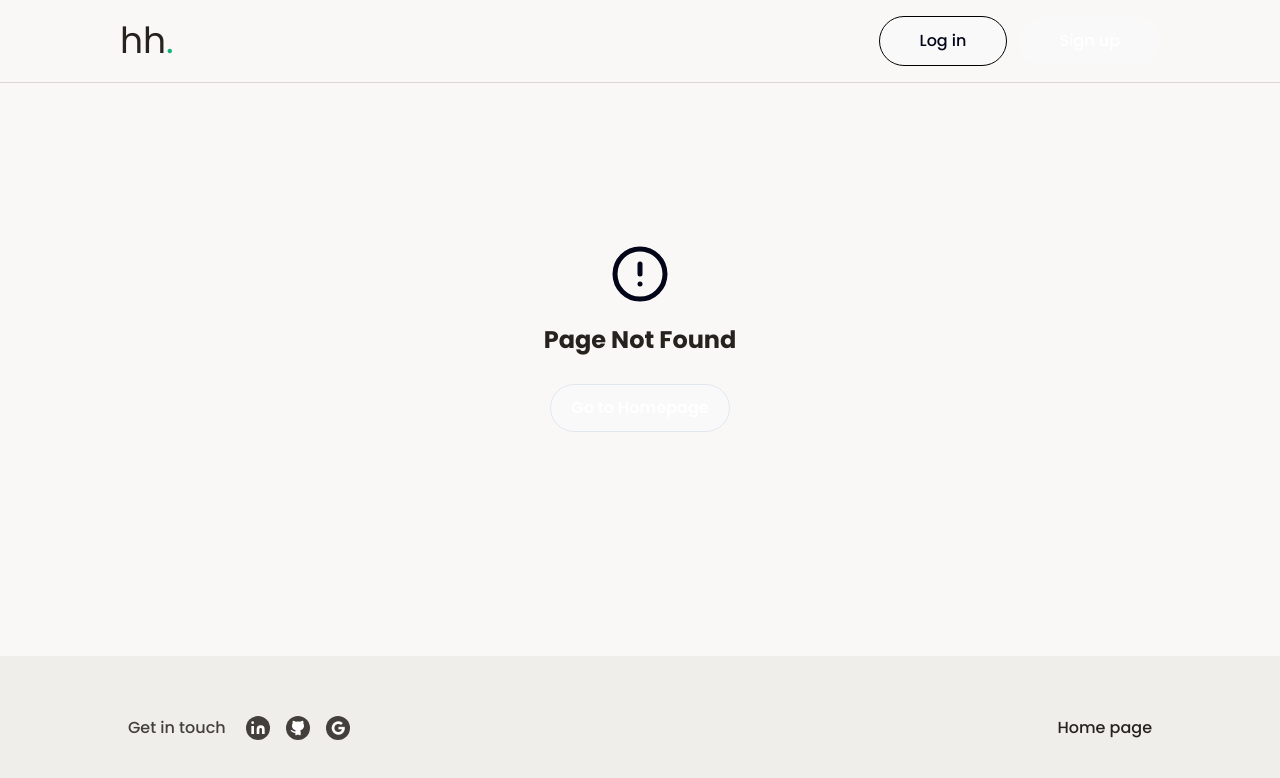
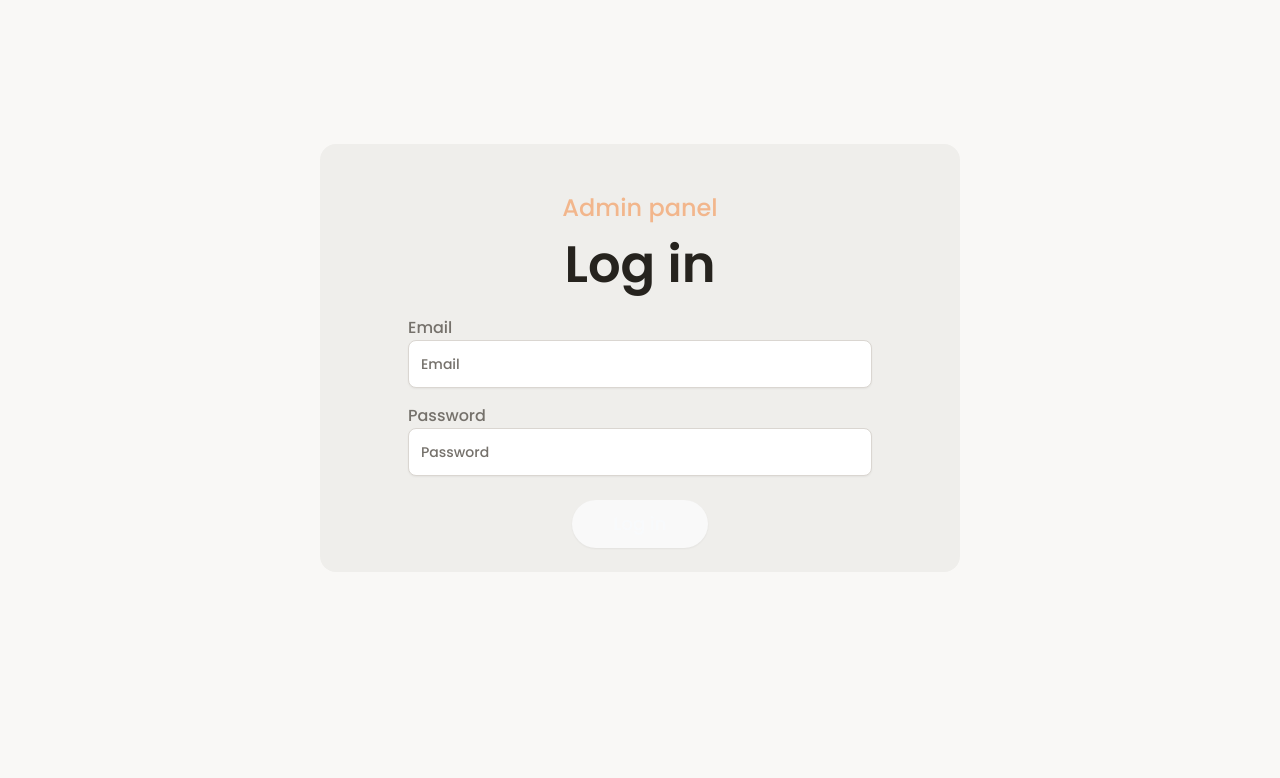
Before and after one commit to Pimtawann/tawann-space, a React (Vite) app: page /admin-panel in a window 1280 px wide. Before the commit this address had no page. Shown: the top 778 px of the page. Built offline with nearby package versions, Linux system fonts and the light colour scheme.

Commit message:
feat: add UI for admin login page

```diff
--- a/src/App.jsx
+++ b/src/App.jsx
@@ -8,6 +8,7 @@ import LoginPage from "./pages/LoginPage";
 import SignUpPage from "./pages/SignUpPage";
 import ProfilePage from "./pages/ProfilePage";
 import ResetPasswordPage from "./pages/ResetPasswordPage";
+import AdminLoginPage from "./pages/AdminLoginPage";
 
 function App() {
   return (
@@ -21,6 +22,7 @@ function App() {
         <Route path="/login" element={<LoginPage />} />
         <Route path="/profile" element={<ProfilePage />} />
         <Route path="/reset-password" element={<ResetPasswordPage />} />
+        <Route path="/admin-panel" element={<AdminLoginPage />} />
       </Routes>
     </div>
   );
--- /dev/null
+++ b/src/components/form/AdminLoginForm.jsx
@@ -0,0 +1,100 @@
+import { Input } from "@/components/ui/input";
+import { Button } from "@/components/ui/button";
+import { useState } from "react";
+
+export default function AdminLoginForm() {
+  const [formData, setFormData] = useState({
+    email: "",
+    password: "",
+  });
+
+  const [errors, setErrors] = useState({});
+
+  const validate = () => {
+    const newErrors = {};
+
+    if (!formData.email.trim()) {
+      newErrors.email = "Please enter your email";
+    } else if (!/\S+@\S+\.\S+/.test(formData.email)) {
+      newErrors.email = "Email must be a valid email";
+    }
+
+    if (!formData.password.trim()) {
+      newErrors.password = "Please enter your password";
+    } else if (formData.password.length < 6) {
+      newErrors.password = "Password must be at least 6 characters";
+    }
+
+    setErrors(newErrors);
+    return Object.keys(newErrors).length === 0;
+  };
+
+  const handleChange = (e) => {
+    setFormData({ ...formData, [e.target.name]: e.target.value });
+    setErrors({ ...errors, [e.target.name]: null }); // เคลียร์ error ขณะพิมพ์
+  };
+
+  const handleSubmit = (e) => {
+    e.preventDefault();
+    if (validate()) {
+      console.log("✅ Login success:", formData);
+    }
+  };
+
+  return (
+    <div className="w-full md:w-160 mx-auto mt-20 md:mt-30 bg-brown-2 p-6 rounded-2xl">
+      <p className="text-center text-2xl text-orange font-medium mt-6 mb-3">
+        Admin panel
+      </p>
+      <h1 className="text-xl font-semibold text-center mb-6 text-brown-6">
+        Log in
+      </h1>
+      <form noValidate onSubmit={handleSubmit} className="space-y-4 mx-16">
+        <div>
+          <label htmlFor="email" className="text-brown-4 font-medium">
+            Email
+          </label>
+          <Input
+            placeholder="Email"
+            name="email"
+            type="email"
+            value={formData.email}
+            onChange={handleChange}
+            className={`bg-white h-12 text-brown-5 placeholder:text-brown-4 placeholder:font-medium ${
+                errors.email ? 'border-red' : 'border-brown-3'
+              } border`}
+          />
+          {errors.email && (
+            <p className="text-red text-sm font-medium mt-1">{errors.email}</p>
+          )}
+        </div>
+        <div>
+        <label htmlFor="password" className="text-brown-4 font-medium">
+          Password
+        </label>
+        <Input
+          placeholder="Password"
+          name="password"
+          type="password"
+          value={formData.password}
+            onChange={handleChange}
+            className={`bg-white h-12 text-brown-5 placeholder:text-brown-4 placeholder:font-medium ${
+                errors.password ? 'border-red' : 'border-brown-3'
+              } border`}
+        />
+        {errors.password && (
+            <p className="text-red text-sm font-medium mt-1">{errors.password}</p>
+          )}
+        </div>
+        <div className="flex justify-center">
+          <Button
+            className="w-30 h-12 md:w-34 bg-brown-6 mt-2 text-lg rounded-full font-medium hover:bg-brown-4 cursor-pointer"
+            type="submit"
+          >
+            Log in
+          </Button>
+        </div>
+      </form>
+    </div>
+  );
+}
--- /dev/null
+++ b/src/pages/AdminLoginPage.jsx
@@ -0,0 +1,11 @@
+import AdminLoginForm from "@/components/form/AdminLoginForm";
+
+export default function AdminLoginPage() {
+  return (
+    <div className="min-h-screen flex flex-col">
+        <div className="mx-6 mt-6">
+            <AdminLoginForm />
+        </div>
+    </div>
+  );
+}
```
